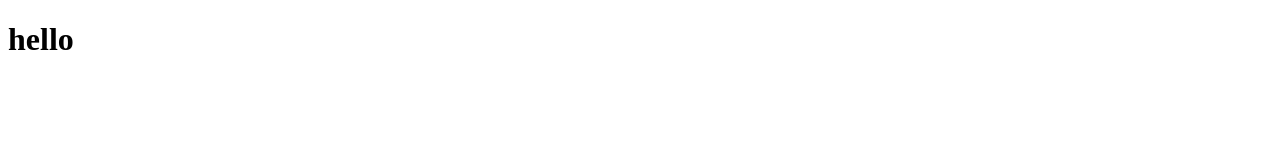
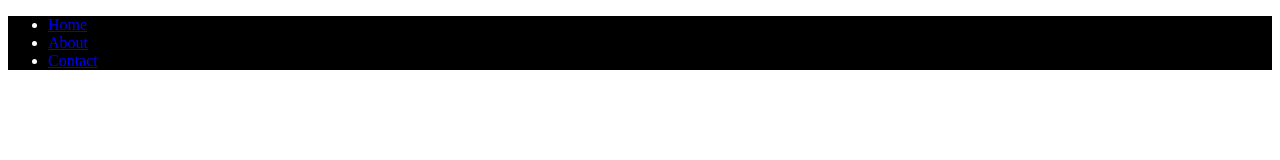
Before and after one commit to kxrdz/kxrdz.github.io, a plain HTML site: page index.html in a window 1280 px wide. Drawn offline with Linux system fonts and the light colour scheme.

Commit message:
"Added link to external CSS file in index.html"

```diff
--- a/index.html
+++ b/index.html
@@ -2,8 +2,17 @@
 <html>
     <head>
         <title>Kxrdz</title>
+        <meta charset="UTF-8">
+        <link rel="stylesheet" type="text/css" href="style.css">
     </head>
     <body>
-        <h1>hello</h1>
+        <header>
+            <nav>
+                <ul>
+                    <li><a href="index.html">Home</a></li>
+                    <li><a href="about.html">About</a></li>
+                    <li><a href="contact.html">Contact</a></li>
+                </ul>
+        </header>
     </body>
 </html>
--- /dev/null
+++ b/style.css
@@ -0,0 +1,15 @@
+/* CSS code for header */
+header {
+    background-color: black;
+}
+
+/* CSS code for list items */
+li {
+    color: white;
+    transition: color 0.5s ease-in-out;
+}
+
+/* CSS code for fade effect on hover */
+li:hover {
+    color: rgba(255, 255, 255, 0.5);
+}
```
